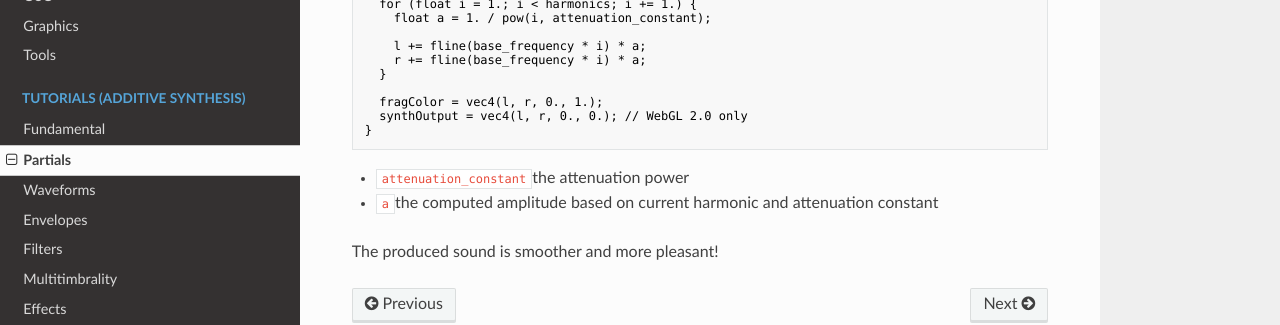
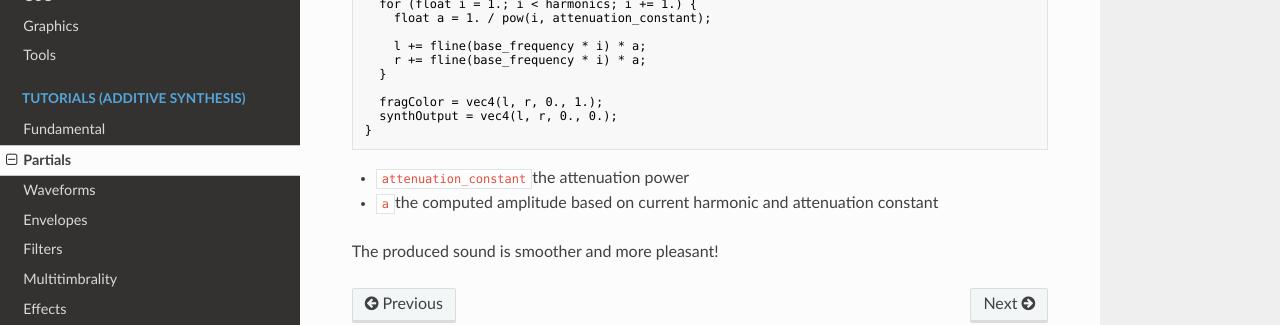
Before and after one commit to grz0zrg/fsynth, an MkDocs documentation site: the page built from documentation/mk/docs/tutorials/partials.md, in a window 1280 px wide and 900 px high, scrolled down 720 px. Shown: the part 447-772 px from the top of the window. Built offline with MkDocs 1.6.1, drawn with Linux system fonts in a browser that asks for light colours; nearby versions of some CDN libraries; old or Windows-style settings are respelled for this version of MkDocs; some of the changed text lies outside the part shown.

Commit message:
bump to 2.0.2

````diff
--- a/documentation/mk/docs/tutorials/partials.md
+++ b/documentation/mk/docs/tutorials/partials.md
@@ -55,7 +55,7 @@ void main () {
   }
 
   fragColor = vec4(l, r, 0., 1.);
-  synthOutput = vec4(l, r, 0., 0.); // WebGL 2.0 only
+  synthOutput = vec4(l, r, 0., 0.);
 }
 ```
 
````
Also changed, not shown: documentation/mk/docs/tutorials/multitimbrality.md (+1 -1 lines), 2 other files.
